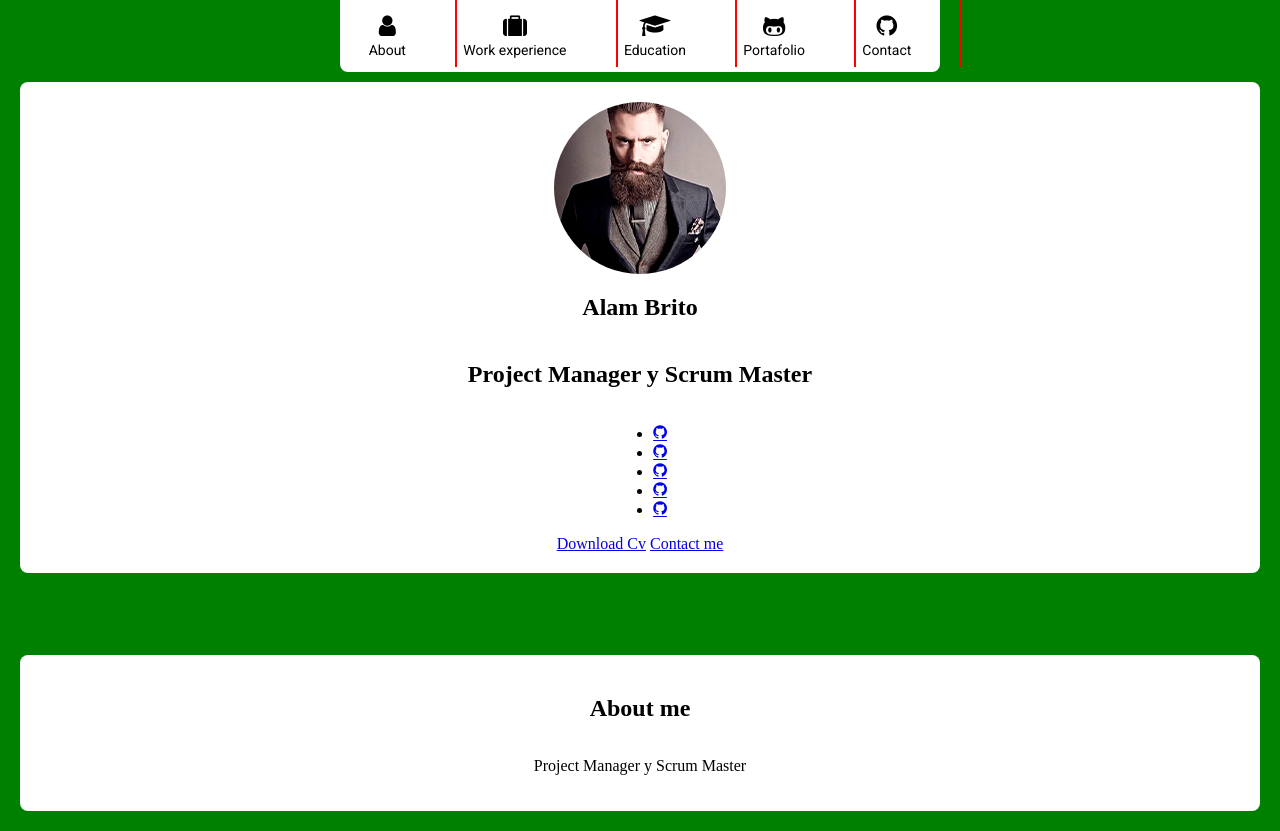
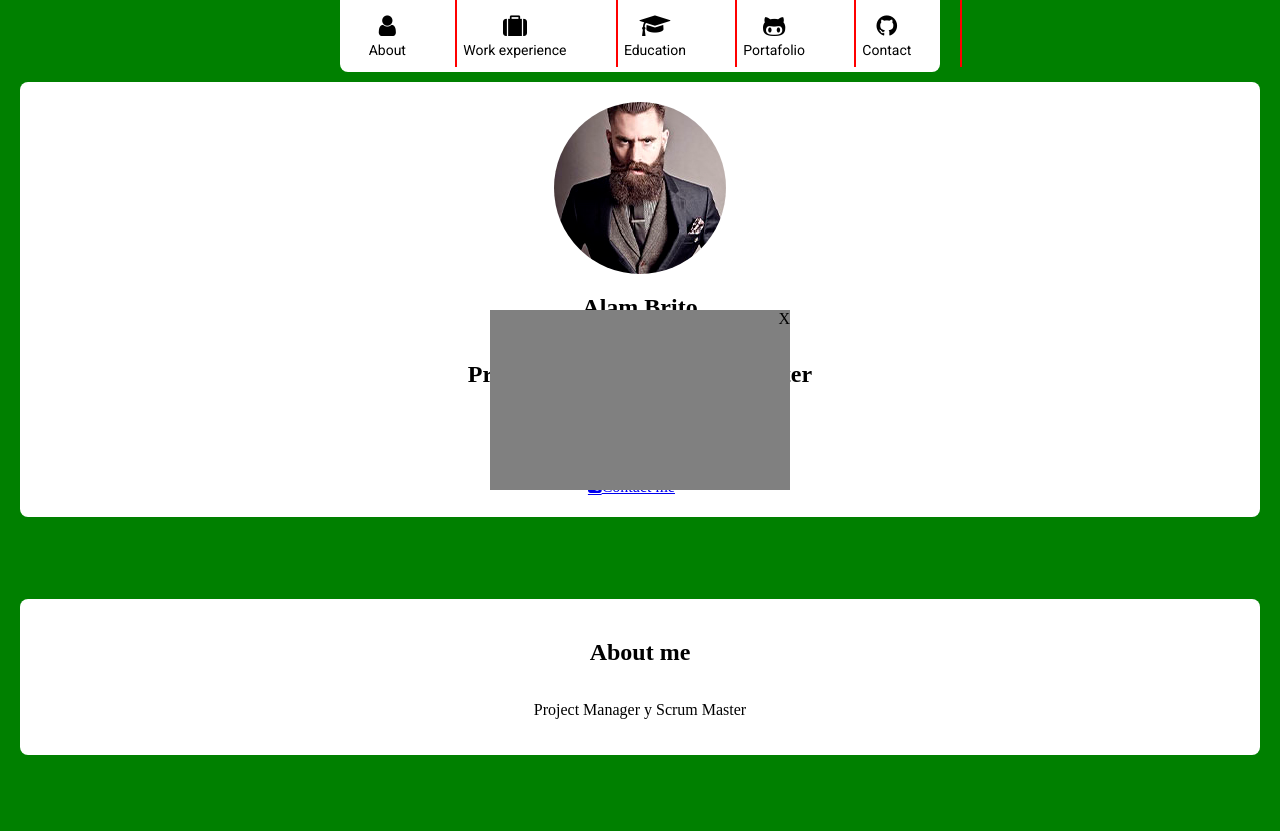
Before and after one commit to LilianaFranco/Website, a plain HTML site: page index.html in a window 1280 px wide. After the commit the page ends 800 px from the top, so only its background shows below. Drawn offline with Linux system fonts and the light colour scheme; no server answers; files whose address does not match are found by name.

Commit message:
Conexión a Apis y crear modal

```diff
--- a/index.html
+++ b/index.html
@@ -18,9 +18,13 @@
             <a href="http://"><i><span class="icon-github"></span></i> Contact</a>
         </nav>
     </header>
+    <div class="modal" id="modal">
+    <div class="cerrar" id="Cerrar">X</div>
+    </div>
+
     <section>
-        <img class="image-profile" src="./img/profile.png" alt="Imagen profile">
-        <h1>Alam Brito</h1>
+        <img class="image-profile" src="./img/profile.png" alt="Imagen profile" id="userImage">
+        <h1 id="name">Alam Brito</h1>
         <h2>Project Manager y Scrum Master</h2>
         <ul>
             <li><a href="http://"><i><span class="icon-github"></span></i></a></li>
@@ -29,9 +33,9 @@
             <li><a href="http://"><i><span class="icon-github"></span></i></a></li>
             <li><a href="http://"><i><span class="icon-github"></span></i></a></li>
         </ul>
-        <footer>
-            <a href="http://"><i></i> Download Cv</a>
-            <a href="http://"><i></i> Contact me</a>
+        <footer class="footer">
+            <a href="http://"><i><span class="icon-download"></span></i> Download Cv</a>
+            <a href="http://"><i><span class="icon-phone-square"></span></i> Contact me</a>
         </footer>
         <article></article>
     </section>
--- a/script.js
+++ b/script.js
@@ -0,0 +1,26 @@
+let userImage = document.querySelector("#userImage");
+let name = document.querySelector("#name");
+let modal = document.querySelector("#modal");
+let cerrar = document.querySelector("#cerrar");
+
+function  userInfo(){
+    fetch("https://randomuser.me/api/")
+.then((respuesta)=>{
+return respuesta.json();
+})
+.then((respuesta)=>{
+   return respuesta.results[0];
+})
+.then((respuesta)=>{
+    userImage.src = respuesta.picture.large;
+    let nameInfo = respuesta.name;
+    name.innerHTML = ` ${nameInfo.title} ${nameInfo.first} ${nameInfo.last} `;
+})
+}
+
+userInfo();
+userImage.addEventListener("click", userInfo);
+
+modal.addEventListener("click", () =>{
+modal.classList.add("cerrado");
+})
--- a/style.css
+++ b/style.css
@@ -84,6 +84,45 @@ section{
     align-items: center;
 }
 
+section ul{
+    list-style: none;
+    padding: 0;
+    display: flex;
+}
+
+section ul li{
+    display: flex;
+    margin: 0 5px;
+}
+
+.footer a{
+    display: flex;
+    margin: 0 5px;
+}
+
 .image-profile{
     border-radius: 50%;
 }
+
+.modal{
+    position: fixed;
+    top:0;
+    left: 0;
+    bottom:0;
+    right: 0;
+    z-index: 5;
+    width: 300px;
+    height: 180px;
+    margin: auto auto;
+    background:  gray;
+}
+
+.cerrar{
+    position: absolute;
+    top:0;
+    right:0;
+}
+
+.cerrado{
+display: none;
+}
```
